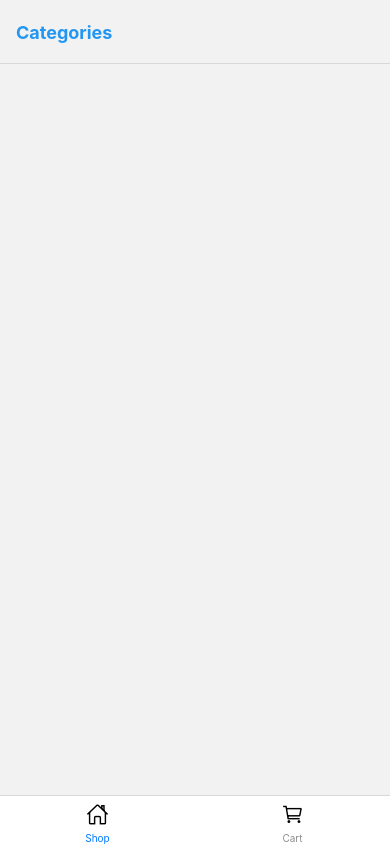
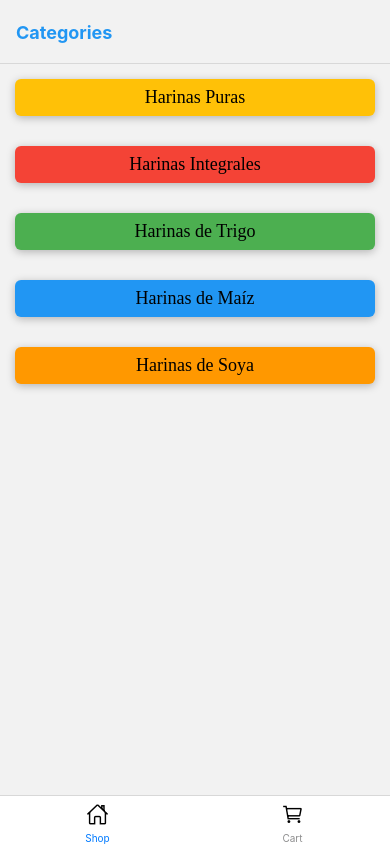
Before and after one commit to MVAgus/shopapp, a React Native app: screen /Categories in a window 390 px wide. Built offline with nearby package versions, Linux system fonts and the light colour scheme.

Commit message:
screen category con useSelector y dispatch

```diff
--- a/src/screens/categories/index.js
+++ b/src/screens/categories/index.js
@@ -5,40 +5,36 @@ import {
 } from 'react-native';
 import { useDispatch, useSelector } from 'react-redux';
 
-import CategoryItem from '../../components/categories-item';
+import CategoryItem from '../../components/categories-item/index';
 import React from 'react';
+import { selectCategory } from '../../store/actions/category.action';
 import styles from './styles';
 
 const Categories = ({navigation}) => {
-
+   const categories = useSelector(state => state.categories.categories);
    const dispatch = useDispatch();
-{/*es recomendable tener varios use selector que tener uno solo global para todos
-los estados*/}
-  const categoryBreads = useSelector(state => state.breads.filteredBread);
-  const category = useSelector(state => state.categories.selected)
-
 
    const handleSelectedCategory = (item) => {
-
+    dispatch(selectCategory(item.id));
     navigation.navigate('Products',
       {
+        name: item.title,
         color: item.color,
-        name: item.title
       }
     );
   }
+
   const renderCategories = ({item}) => {
     return (
       <CategoryItem item={item} onSelected={handleSelectedCategory} />
     )
   }
 
-
    return (
      <SafeAreaView style={styles.container}>
        <View style={styles.container}>
          <FlatList
-            data={categoryBreads}
+            data={categories}
             renderItem={renderCategories}
             keyExtractor={item => item.id}
           />
```
Lines whose indentation alone changed are shown as unchanged.
